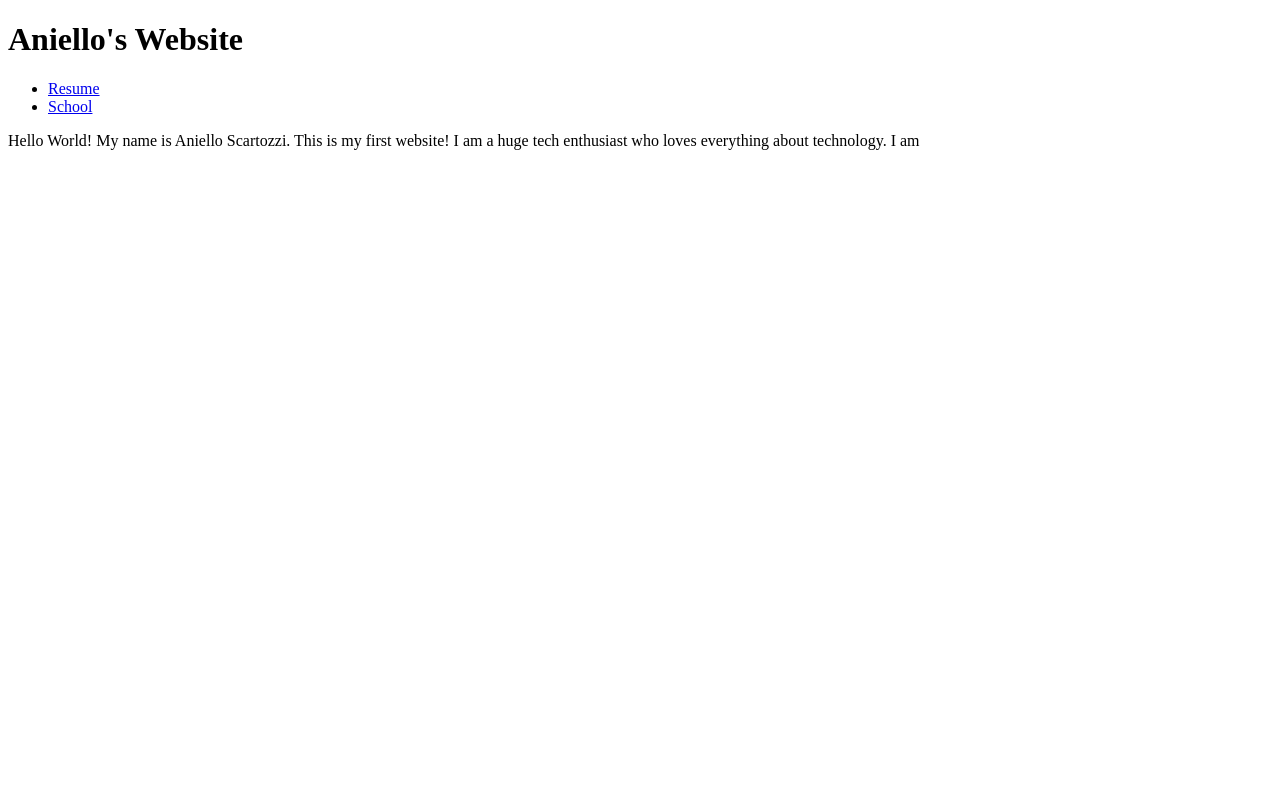
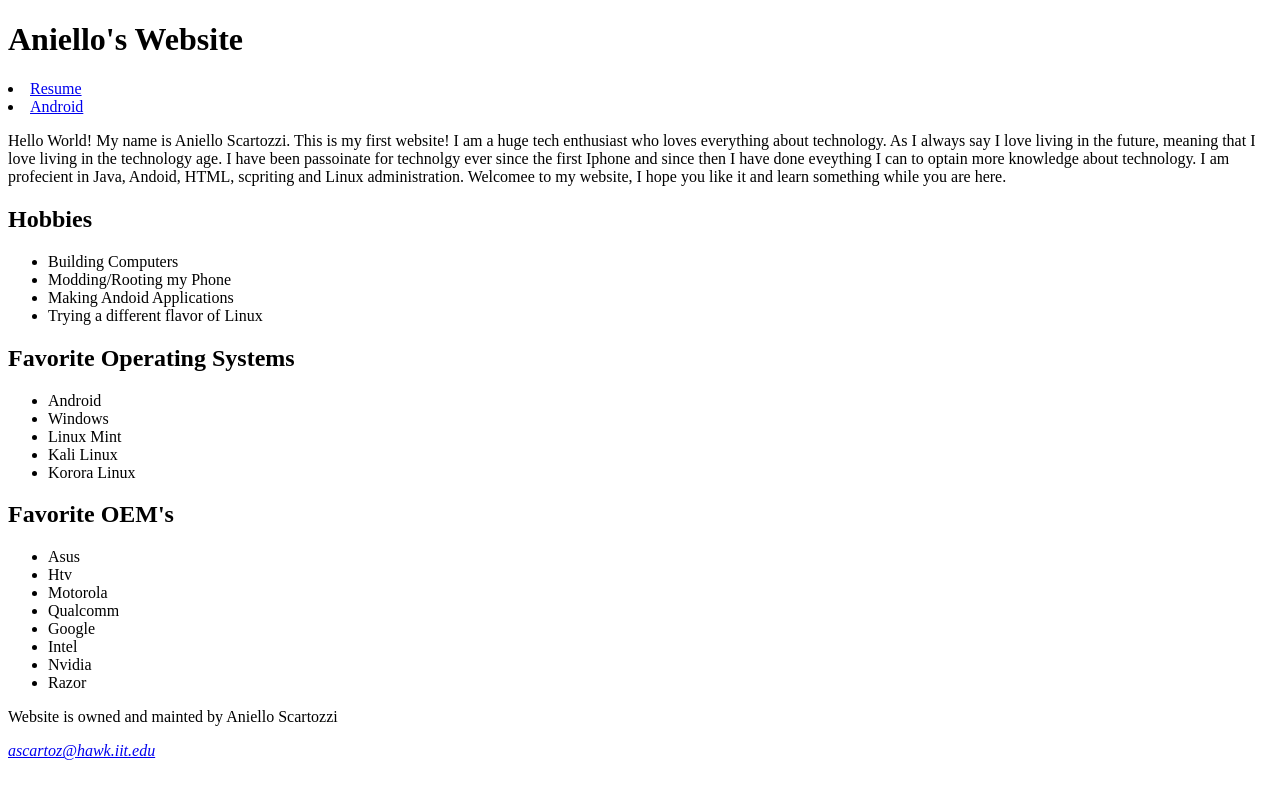
Before and after one commit to AnielloIIT/ITMD-361, a plain HTML site: page index.html in a window 1280 px wide. Drawn offline with Linux system fonts and the light colour scheme.

Commit message:
revision #2

```diff
--- a/index.html
+++ b/index.html
@@ -6,14 +6,60 @@
 </head>
 <body>
 	<h1>Aniello's Website</h1>
-		<section id="navigation">
-		<ul>
-			<li><a href="D:/IIT/ITMD361/homework/ITMD-361/resume.html">Resume</a></li>
-			<li><a href="D:/IIT/ITMD361/homework/ITMD-361/school.html">School</a></li>
-		</ul>
-		</section>
-
-	<p> Hello World! My name is Aniello Scartozzi. This is my first website! I am a huge tech enthusiast
-who loves everything about technology. I am 	</p>
+		<header>
+		<nav id="navigation"
+			<ul>
+				<li><a href="index.html">Resume</a></li>
+				<li><a href="school.html">Android</a></li>
+			</ul>
+		</nav>
+	</header>
+	<section id="intro">
+		<p> Hello World! My name is Aniello Scartozzi. This is my first website! I am a huge tech enthusiast
+			who loves everything about technology. As I always say I love living in the future, meaning that I love living
+			in the technology age. I have been passoinate for technolgy ever since the first Iphone and since then I have done
+			eveything I can to optain more knowledge about technology. I am profecient in Java, Andoid, HTML, scpriting
+			and Linux administration. Welcomee to my website, I hope you like it and learn something while you are here.
+		</p>
+	</section>
+	<section id="hobbies">
+		<h2>Hobbies</h2>
+			<ul>
+				<li>Building Computers</li>
+				<li>Modding/Rooting my Phone</li>
+				<li>Making Andoid Applications</li>
+				<li>Trying a different flavor of Linux</li>
+			</ul>
+	</section>
+	<section id="os">
+		<h2>Favorite Operating Systems</h2>
+			<ul>
+				<li>Android</li>
+				<li>Windows</li>
+				<li>Linux Mint</li>
+				<li>Kali Linux</li>
+				<li>Korora Linux</li>
+			</ul>
+	</section>
+	<section id="oem">
+		<h2>Favorite OEM's</h2>
+			<ul>
+				<li>Asus</li>
+				<li>Htv</li>
+				<li>Motorola</li>
+				<li>Qualcomm</li>
+				<li>Google</li>
+				<li>Intel</li>
+				<li>Nvidia</li>
+				<li>Razor</li>
+			</ul>
+	</section>
+	<footer>
+		<p>Website is owned and mainted by Aniello Scartozzi</p>
+		<address>
+			<p><a href="mailto:ascartoz@hawk.iit.edu">ascartoz@hawk.iit.edu</a></p>
+		</address>
+	</footer>
+	</footer>
 </body>
 </html>
```
Also changed, not shown: resume.html (+36 -9 lines).
